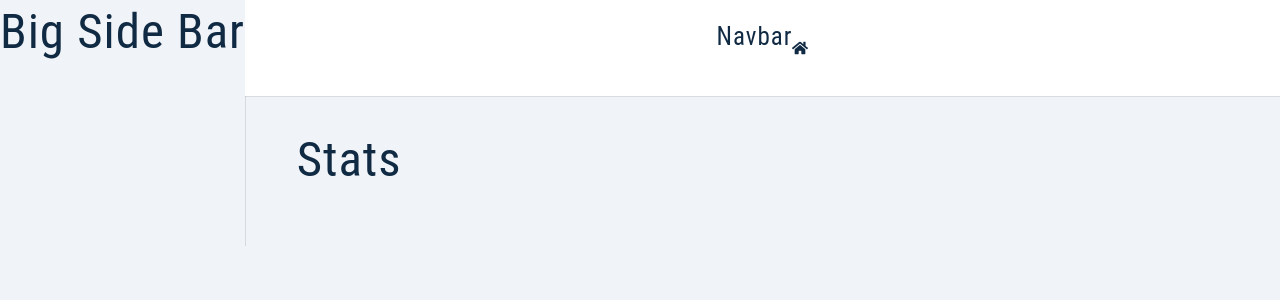
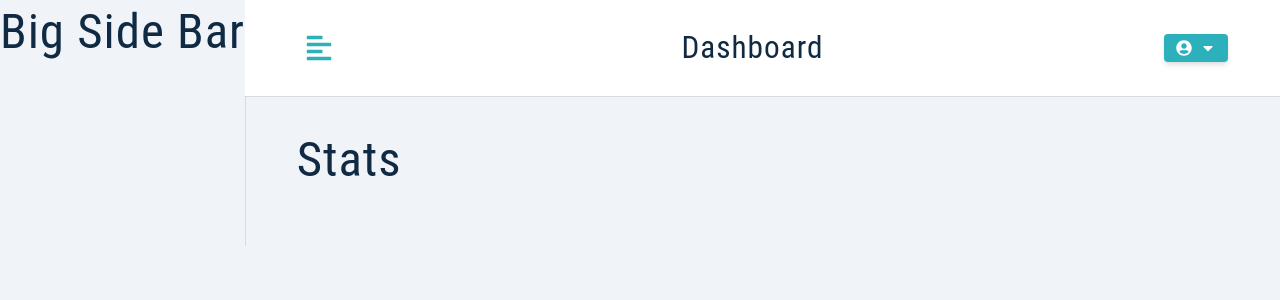
Before and after one commit to kendraodrunia/jobify-app, a React (Create React App) app in the folder client/: page / in a window 1280 px wide. Shown: the top 300 px of the page. Built offline with nearby package versions, Linux system fonts and the light colour scheme; sample sign-in values are in the browser's storage.

Commit message:
add log out func

```diff
--- a/client/src/components/NavBar.js
+++ b/client/src/components/NavBar.js
@@ -1,11 +1,44 @@
 import Wrapper from '../assets/wrappers/Navbar'
-import {FaHome} from 'react-icons/fa'
+import { FaAlignLeft, FaUserCircle, FaCaretDown } from 'react-icons/fa';
+import { useState } from 'react';
+import { useAppContext } from '../context/appContext';
+import Logo from './logo';
 
 const NavBar = () => {
+  const {toggleSidebar, logoutUser, user} = useAppContext()
+  const [showLogout, setShowLogout] = useState(false)
+  console.log({user})
   return (
-    <Wrapper>
-      <h4>navbar</h4>
-      <FaHome />
+ <Wrapper>
+      <div className='nav-center'>
+        <button
+          className='toggle-btn'
+          onClick={toggleSidebar}
+        >
+          <FaAlignLeft />
+        </button>
+
+        <div>
+          <Logo />
+          <h3 className='logo-text'>dashboard</h3>
+        </div>
+
+        <div className='btn-container'>
+          <button className='btn' onClick={() => setShowLogout(!showLogout)}>
+            <FaUserCircle />
+            {user && user.name}
+            <FaCaretDown />
+          </button>
+          <div className={showLogout ? 'dropdown show-dropdown': 'dropdown'}>
+            <button
+              onClick={logoutUser}
+              className='dropdown-btn'
+            >
+              logout
+            </button>
+          </div>
+        </div>
+      </div>
     </Wrapper>
   )
 }
--- a/client/src/context/actions.js
+++ b/client/src/context/actions.js
@@ -4,3 +4,6 @@
 export const SETUP_USER_BEGIN = 'SETUP_USER_BEGIN'
 export const SETUP_USER_SUCCESS = 'SETUP_USER_SUCCESS'
 export const SETUP_USER_ERROR = 'SETUP_USER_ERROR'
+
+export const TOGGLE_SIDEBAR = 'TOGGLE_SIDEBAR';
+export const LOGOUT_USER = 'LOGOUT_USER';
--- a/client/src/context/appContext.js
+++ b/client/src/context/appContext.js
@@ -7,14 +7,16 @@
   CLEAR_ALERT,
   SETUP_USER_BEGIN,
   SETUP_USER_SUCCESS,
-  SETUP_USER_ERROR
+  SETUP_USER_ERROR,
+  TOGGLE_SIDEBAR,
+  LOGOUT_USER
 } from "./actions"
 
   const token = localStorage.getItem('token')
   const user = localStorage.getItem('user')
   const userLocation = localStorage.getItem('location')
 
- const initialState = {
+  const initialState = {
   isLoading: false,
   showAlert: false,
   alertText: '',
@@ -22,7 +24,8 @@
   user: user ? user : null,
   token: token ? token : null,
   userLocation: userLocation ? userLocation: '',
-  jobLocation: ''
+  jobLocation: '',
+  showSidebar: false,
 };
 const AppContext = React.createContext();
 const AppProvider = ({ children }) => {
@@ -74,12 +77,23 @@
   clearAlert();
   };
 
+  const logoutUser = () => {
+  dispatch({ type: LOGOUT_USER })
+  removeUserFromLocalStorage()
+}
+
+
+  const toggleSidebar= ()=>{
+    dispatch({type: TOGGLE_SIDEBAR})
+  }
   return (
     <AppContext.Provider
       value={{
         ...state,
         displayAlert,
-        setUpUser
+        setUpUser,
+        toggleSidebar,
+        logoutUser
       }}
     >
       {children}
--- a/client/src/context/reducer.js
+++ b/client/src/context/reducer.js
@@ -3,8 +3,11 @@
     DISPLAY_ALERT,
     SETUP_USER_BEGIN,
     SETUP_USER_SUCCESS,
-    SETUP_USER_ERROR
-     } from "./actions"
+    SETUP_USER_ERROR,
+    TOGGLE_SIDEBAR,
+    LOGOUT_USER
+} from "./actions"
+import { initialState } from './appContext';
 
 const reducer = (state, action) => {
     if(action.type === DISPLAY_ALERT){
@@ -50,6 +53,23 @@
         };
     }
 
+    if(action.type  === TOGGLE_SIDEBAR){
+        return {
+            ...state,
+            showSidebar: !state.showSidebar
+        }
+    }
+
+    if (action.type === LOGOUT_USER) {
+        return {
+            ...initialState,
+            user: null,
+            token: null,
+            userLocation: '',
+            jobLocation: '',
+        };
+    }
+
     throw new  Error(`no such action: ${action.type}`)
 }
 
```
